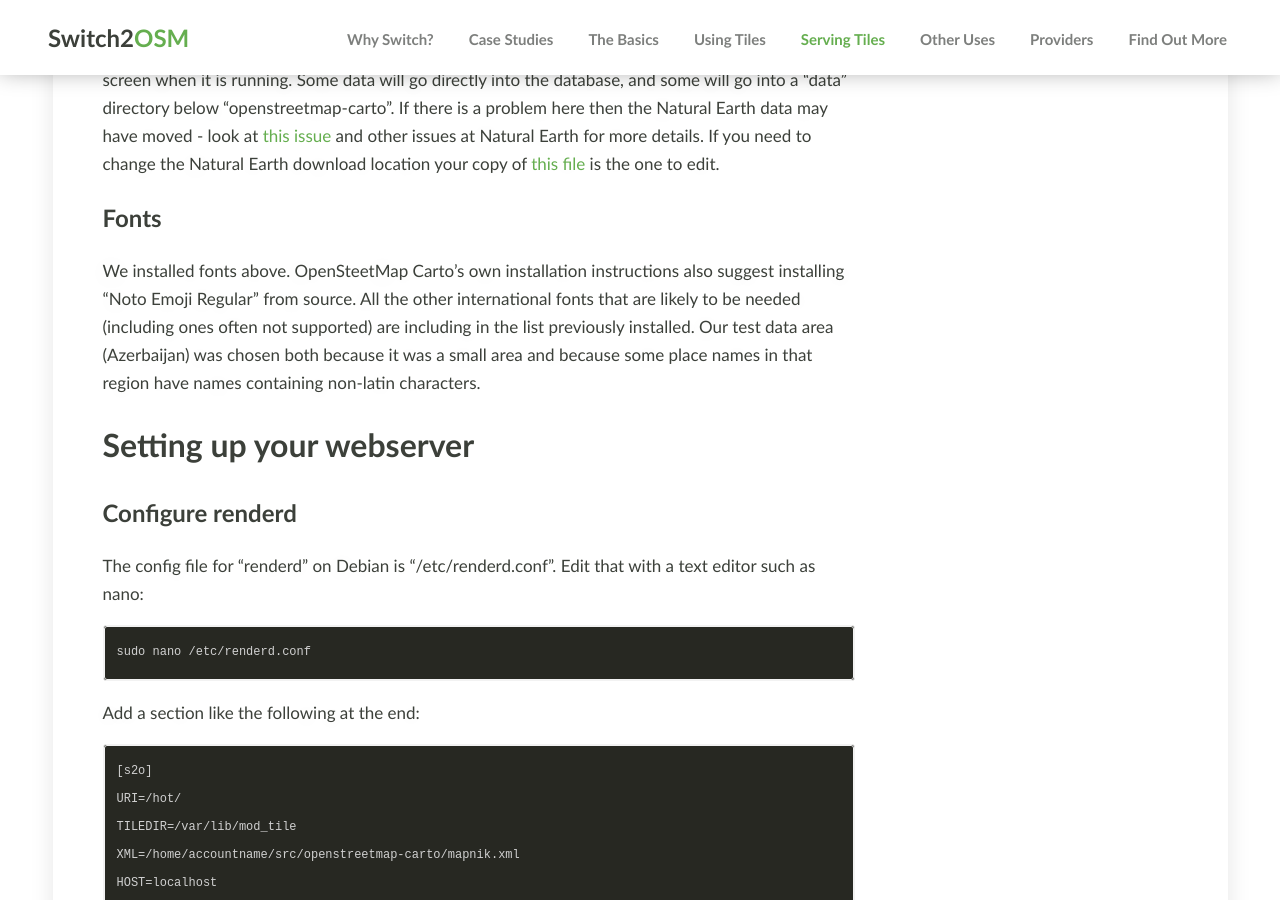
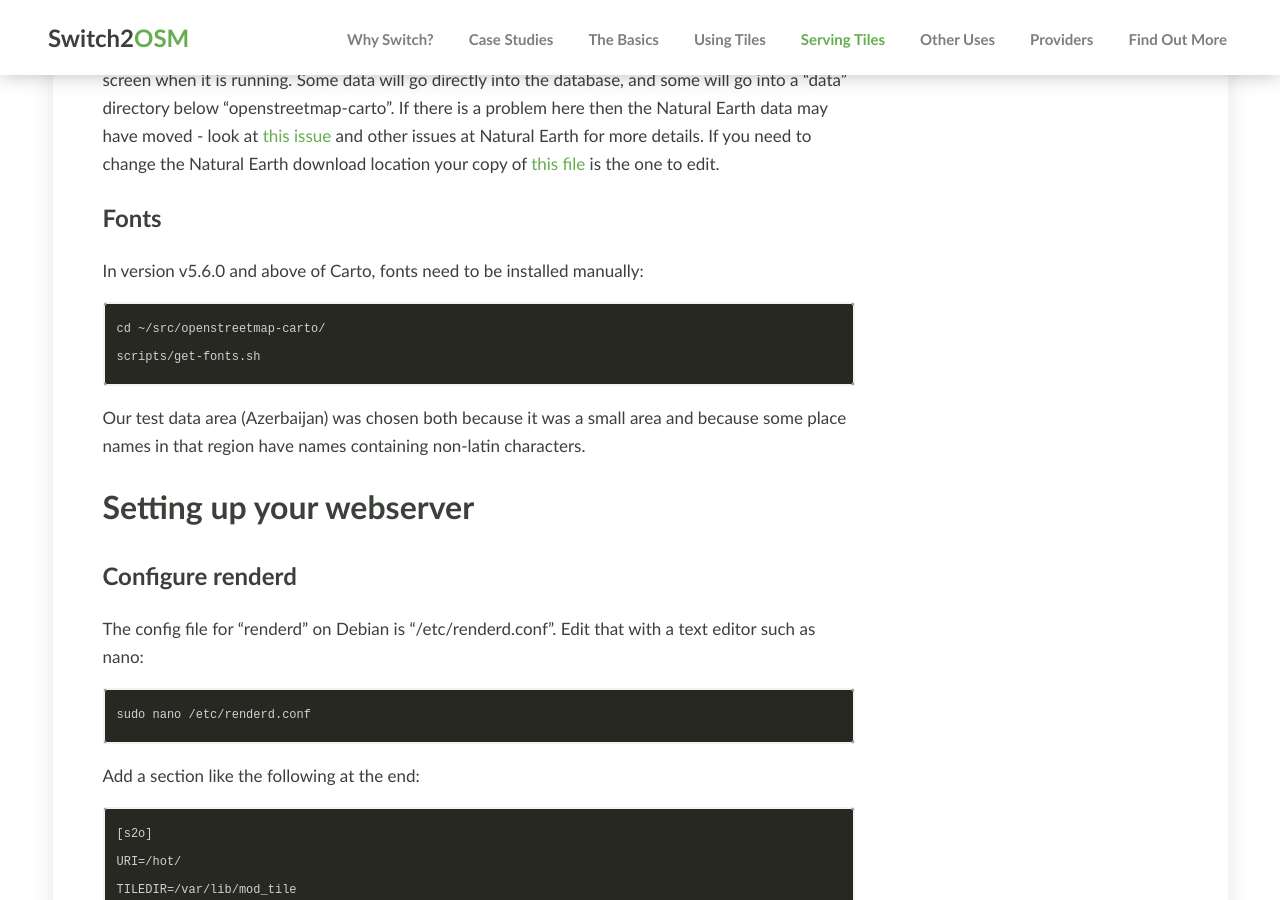
Before and after one commit to switch2osm/switch2osm, a Jekyll site: the page built from serving-tiles/manually-building-a-tile-server-debian-11.md, in a window 1280 px wide and 900 px high, scrolled down 6875 px. Built offline with Jekyll 4.4.1, drawn with Linux system fonts in a browser that asks for light colours; comment, search, counter and statistics services are not loaded.

Commit message:
Update manually-building-a-tile-server-debian-11.md
Added text to say to run scripts/get-fonts.sh .

```diff
--- a/serving-tiles/manually-building-a-tile-server-debian-11.md
+++ b/serving-tiles/manually-building-a-tile-server-debian-11.md
@@ -189,7 +189,12 @@
 
 ## Fonts
 
-We installed fonts above.  OpenSteetMap Carto's own installation instructions also suggest installing "Noto Emoji Regular" from source. All the other international fonts that are likely to be needed (including ones often not supported) are including in the list previously installed.  Our test data area (Azerbaijan) was chosen both because it was a small area and because some place names in that region have names containing non-latin characters.
+In version v5.6.0 and above of Carto, fonts need to be installed manually:
+
+    cd ~/src/openstreetmap-carto/
+    scripts/get-fonts.sh
+
+Our test data area (Azerbaijan) was chosen both because it was a small area and because some place names in that region have names containing non-latin characters.
 
 # Setting up your webserver
 ## Configure renderd
```
